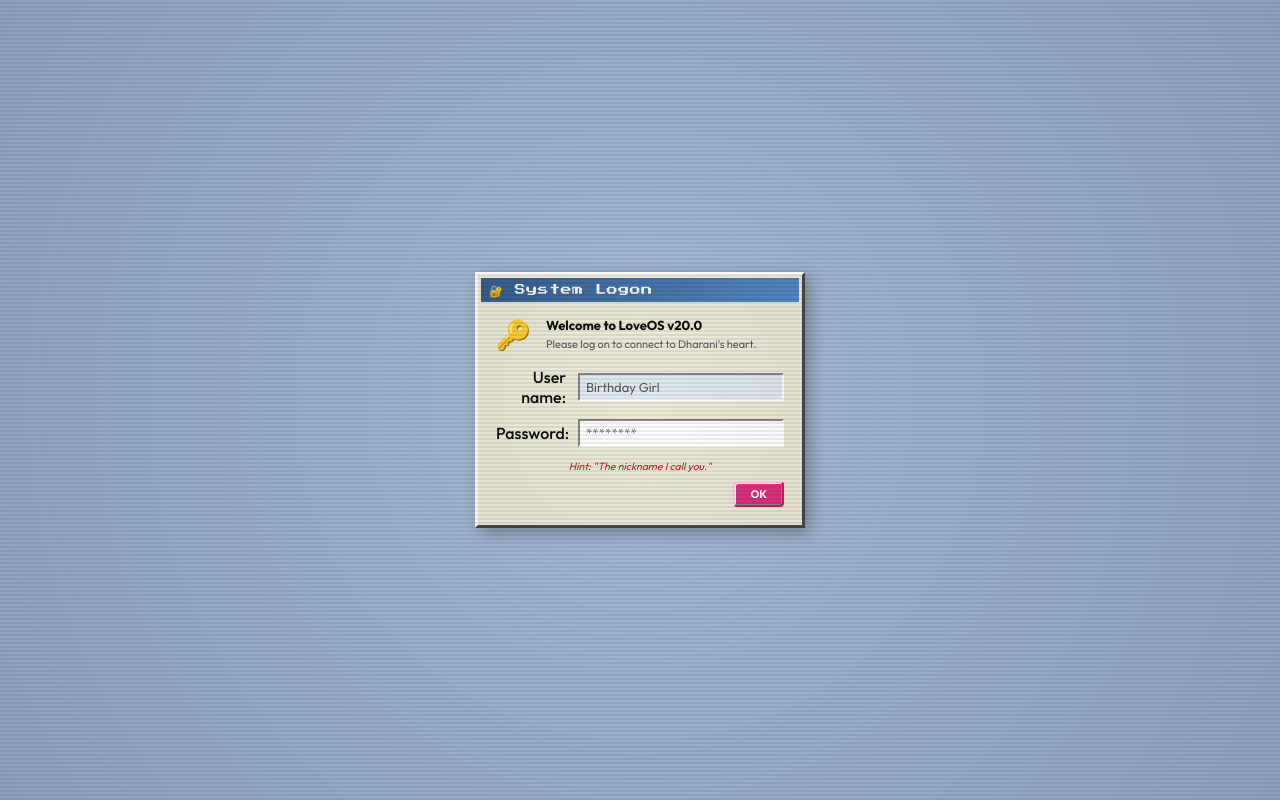
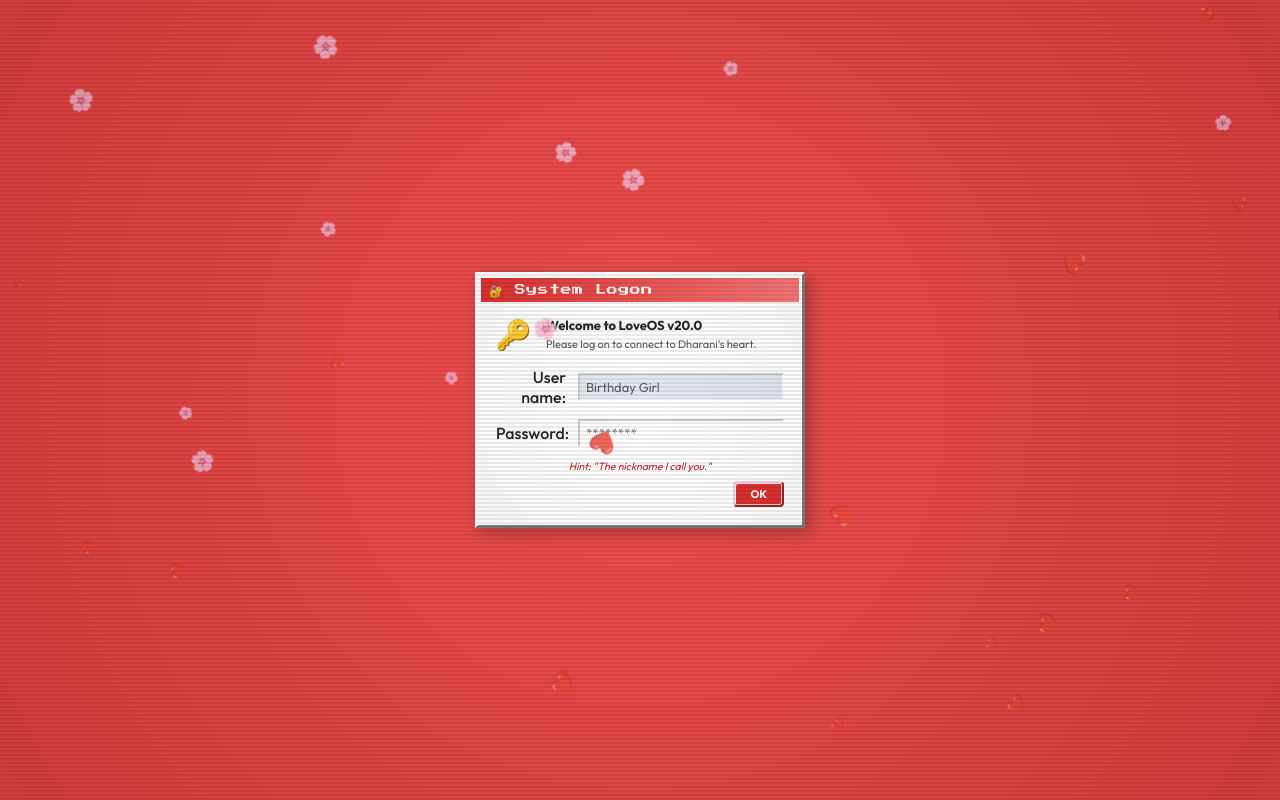
Before and after one commit to Orginxindia/bday, a React (Vite) app: page / in a window 1280 px wide. Built offline with nearby package versions, Linux system fonts and the light colour scheme.

Commit message:
feat: apply gorgeous Red and White theme and make flowers/hearts fall continuously like rain on all screens

```diff
--- a/src/App.jsx
+++ b/src/App.jsx
@@ -100,18 +100,16 @@ export default function App() {
     return () => window.removeEventListener('keydown', handleKeyDown);
   }, []);
 
-  // 4. Floating Flower Petals Generator
+  // 4. Floating Flower Petals Generator (Rain effect)
   useEffect(() => {
-    if (!isGardenBloomed) return;
-
-    // Spawn falling petals continuously
     const spawnPetal = () => {
       const newPetal = {
         id: Math.random(),
         x: Math.random() * window.innerWidth,
-        color: ['#fbcfe8', '#fecdd3', '#fda4af', '#fca5a5'][Math.floor(Math.random() * 4)],
-        size: Math.random() * 10 + 8,
-        drift: Math.random() * 150 - 75
+        color: ['#fee2e2', '#fecaca', '#fca5a5', '#dc2626', '#ffffff'][Math.floor(Math.random() * 5)],
+        size: Math.random() * 12 + 10,
+        drift: Math.random() * 120 - 60,
+        char: Math.random() > 0.4 ? '❤️' : '🌸'
       };
 
       setPetals(prev => [...prev, newPetal]);
@@ -121,9 +119,9 @@ export default function App() {
       }, 6000);
     };
 
-    const interval = setInterval(spawnPetal, 400);
+    const interval = setInterval(spawnPetal, 180); // dense like rain
     return () => clearInterval(interval);
-  }, [isGardenBloomed]);
+  }, []);
 
   // Login click Ok handler
   const handleLoginSubmit = (e) => {
@@ -221,11 +219,18 @@ export default function App() {
             top: '-20px',
             width: `${p.size}px`,
             height: `${p.size}px`,
-            opacity: 0.8,
-            '--x': `${p.drift}px`
+            opacity: 0.85,
+            '--x': `${p.drift}px`,
+            color: p.color,
+            fontSize: `${p.size}px`,
+            lineHeight: 1,
+            position: 'fixed',
+            zIndex: 9998,
+            pointerEvents: 'none',
+            userSelect: 'none'
           }}
         >
-          <Heart size={p.size} fill={p.color} color="none" />
+          {p.char}
         </div>
       ))}
 
@@ -375,7 +380,7 @@ export default function App() {
             display: 'flex',
             justifyContent: 'center',
             alignItems: 'center',
-            backgroundColor: '#9fb8d4',
+            backgroundColor: 'var(--bg-retro)',
             zIndex: 5100
           }}
         >
--- a/src/components/Desktop.jsx
+++ b/src/components/Desktop.jsx
@@ -561,19 +561,19 @@ export default function Desktop({ onTriggerBSOD, onGardenBloom, isMuted, setIsMu
           left: '130px',
           right: '15px',
           height: '24px',
-          backgroundColor: '#ece9d8',
+          backgroundColor: '#ffffff',
           borderTop: '2px solid #fff',
           borderLeft: '2px solid #fff',
-          borderRight: '2px solid #808080',
-          borderBottom: '2px solid #808080',
+          borderRight: '2px solid var(--shadow-darker)',
+          borderBottom: '2px solid var(--shadow-darker)',
           display: 'flex',
           alignItems: 'center',
           justifyContent: 'space-around',
           fontFamily: 'var(--font-pixel)',
           fontSize: '7px',
-          color: '#333',
+          color: 'var(--window-text)',
           zIndex: 40,
-          boxShadow: 'inset -1px -1px 0px #404040, inset 1px 1px 0px #fff',
+          boxShadow: 'inset -1px -1px 0px var(--shadow-darker), inset 1px 1px 0px #fff',
           padding: '0 8px'
         }}
       >
--- a/src/index.css
+++ b/src/index.css
@@ -1,19 +1,19 @@
 :root {
-  /* Retro Colors */
-  --bg-retro: #9fb8d4; /* Custom Periwinkle Blue from mockup */
-  --window-bg: #ece9d8;
-  --window-text: #000000;
+  /* Retro Colors - Red and White Theme */
+  --bg-retro: #ef4444; /* Vibrant Red Desktop */
+  --window-bg: #ffffff; /* Clean White Windows */
+  --window-text: #1a1a1a;
 
-  --pixel-red: #db2777; /* Deep Pink from mockup */
-  --pixel-red-dark: #be185d;
-  --pixel-pink: #fbcfe8;
-  --pixel-pink-light: #ffd3dc; /* Pink button background from mockup */
-  --pixel-blue: #2f5687; /* Navy blue header from mockup */
-  --pixel-blue-light: #4c82c2;
+  --pixel-red: #dc2626; /* Deep Red accents */
+  --pixel-red-dark: #991b1b;
+  --pixel-pink: #ffe4e6; /* Soft red-white highlights */
+  --pixel-pink-light: #fee2e2;
+  --pixel-blue: #dc2626; /* Red Title Bar */
+  --pixel-blue-light: #f87171;
 
   --shadow-light: #ffffff;
-  --shadow-dark: #808080;
-  --shadow-darker: #404040;
+  --shadow-dark: #cccccc;
+  --shadow-darker: #777777;
 
   /* Fonts */
   --font-pixel: 'Press Start 2P', monospace;
@@ -254,7 +254,7 @@ body {
   left: 0;
   width: 100%;
   height: 35px;
-  background: linear-gradient(90deg, #102e5a, #2b558c);
+  background: linear-gradient(90deg, var(--pixel-blue), var(--pixel-blue-light));
   border-bottom: 3px solid var(--shadow-darker);
   display: flex;
   align-items: center;
@@ -426,8 +426,8 @@ body {
   height: 100%;
   background: repeating-linear-gradient(
     90deg,
-    #1084d0 0px,
-    #1084d0 8px,
+    var(--pixel-red) 0px,
+    var(--pixel-red) 8px,
     #000 8px,
     #000 12px
   );
@@ -439,7 +439,7 @@ body {
 .login-screen {
   position: fixed;
   top: 0; left: 0; width: 100%; height: 100%;
-  background-color: #9fb8d4;
+  background-color: var(--bg-retro);
   display: flex;
   justify-content: center;
   align-items: center;
```
